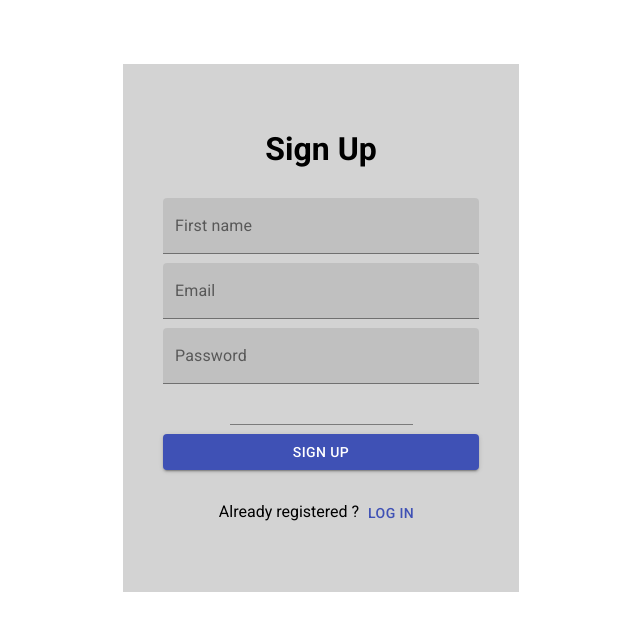
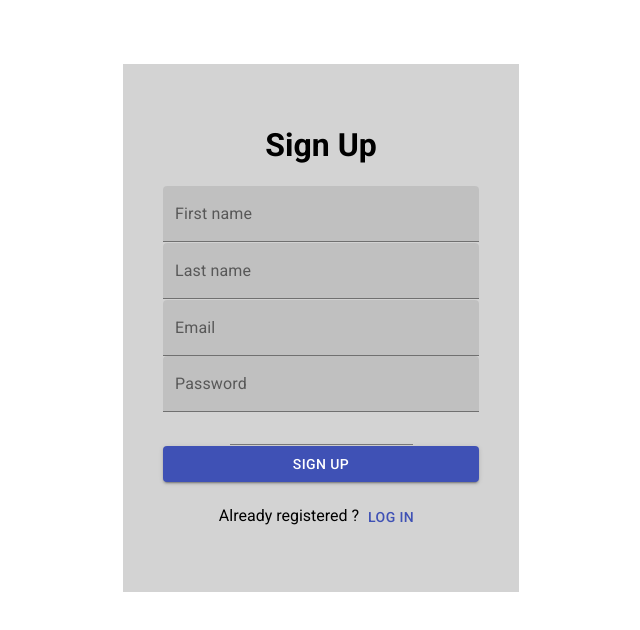
Before and after one commit to habib-chawki/social-app-front, a React (Create React App) app: page / in a window 1280 px wide. Shown: the top 630 px of the page, without its empty margins (319-959 px from the left). Built offline with nearby package versions, Linux system fonts and the light colour scheme.

Commit message:
Add last name input field

```diff
--- a/src/components/custom/SignUp.jsx
+++ b/src/components/custom/SignUp.jsx
@@ -27,9 +27,15 @@ function SignUp({ credentials, onChange, onValidate, onSubmit }) {
          <TextField
             id="firstName"
             type="text"
-            name="Firstname"
             variant="filled"
             label="First name"
+            fullWidth
+         />
+         <TextField
+            id="lastName"
+            type="text"
+            variant="filled"
+            label="Last name"
             fullWidth
          />
          <Input
```
